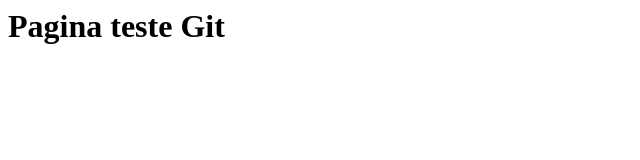
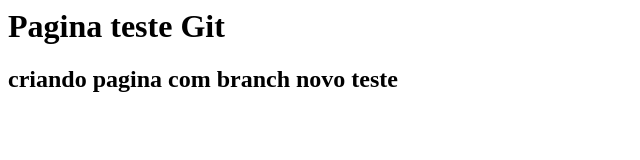
Before and after one commit to ribeirot1/curso_github, a plain HTML site: page index.html in a window 1280 px wide. Shown: the whole page, without its empty margins (0-640 px from the left). Drawn offline with Linux system fonts and the light colour scheme.

Commit message:
Novo teste para utilização da primeira branch

```diff
--- a/index.html
+++ b/index.html
@@ -1 +1,2 @@
 <h1>Pagina teste Git</h1>
+<h2>criando pagina com branch novo teste</h2>
```
